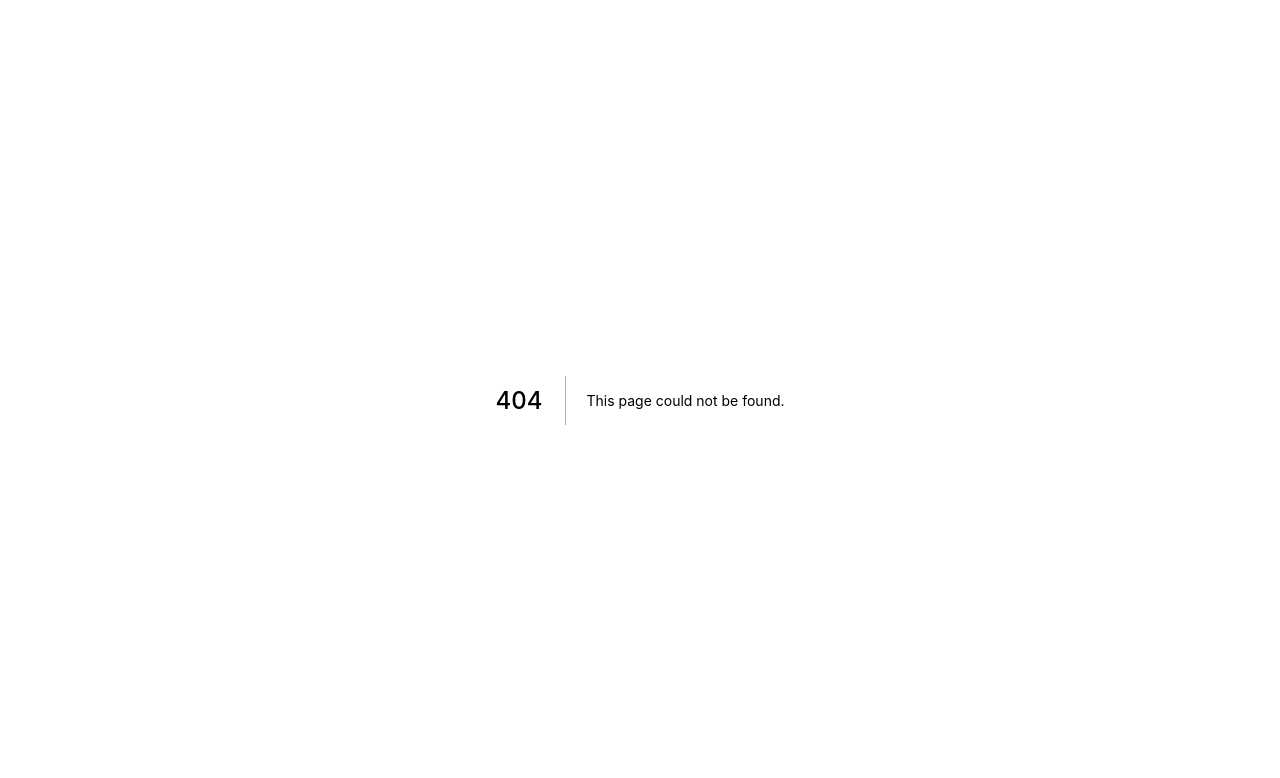
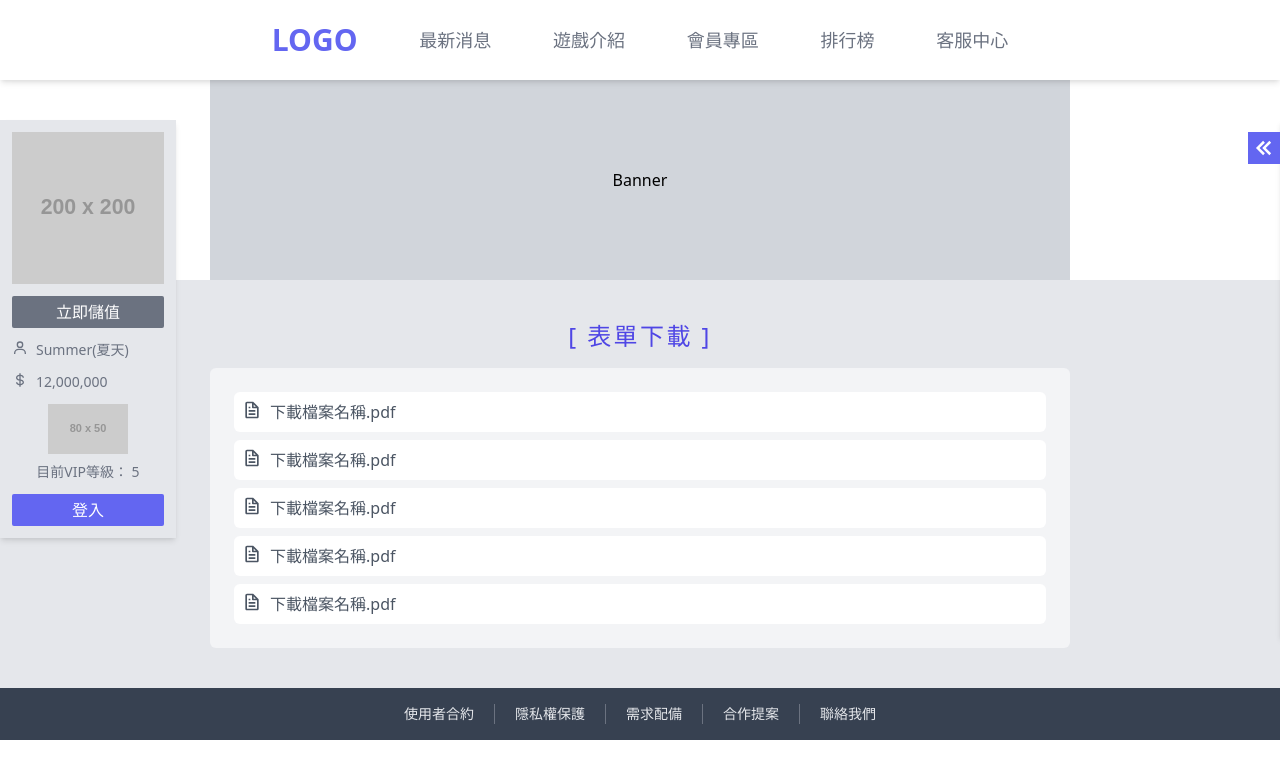
Before and after one commit to summerchen0101/official777-v2, a Next.js app: page /files in a window 1280 px wide. Before the commit this address had no page. Shown: the top 778 px of the page. Built offline with nearby package versions, Linux system fonts and the light colour scheme.

Commit message:
filesPage

```diff
--- a/components/layout/HeaderNav.tsx
+++ b/components/layout/HeaderNav.tsx
@@ -39,7 +39,7 @@ function HeaderNav() {
           subs={[
             { label: '常見問題', onClick: () => router.push('/faq') },
             { label: '聯繫客服', onClick: () => router.push('/contact') },
-            { label: '表單下載', onClick: () => router.push('/') },
+            { label: '表單下載', onClick: () => router.push('/files') },
           ]}
         />
       </div>
--- /dev/null
+++ b/pages/files.tsx
@@ -0,0 +1,32 @@
+import Layout from '@/components/layout/Layout'
+import PageBanner from '@/components/layout/PageBanner'
+import React from 'react'
+import { BiFile } from 'react-icons/bi'
+
+function FilesPage() {
+  return (
+    <Layout>
+      <PageBanner />
+      <section className="bg-gray-200">
+        <div className="w-[860px] mx-auto py-10">
+          <h1 className="text-2xl text-indigo-600 text-center tracking-widest mb-4">
+            [ 表單下載 ]
+          </h1>
+          <div className="bg-gray-100 p-6 space-y-2 rounded-md">
+            {[...Array(5)].map((t, i) => (
+              <div
+                key={i}
+                className="text-base cursor-pointer flex space-x-2 text-gray-600 bg-white rounded-md p-2"
+              >
+                <BiFile className="text-xl" />
+                <span>下載檔案名稱.pdf</span>
+              </div>
+            ))}
+          </div>
+        </div>
+      </section>
+    </Layout>
+  )
+}
+
+export default FilesPage
```
